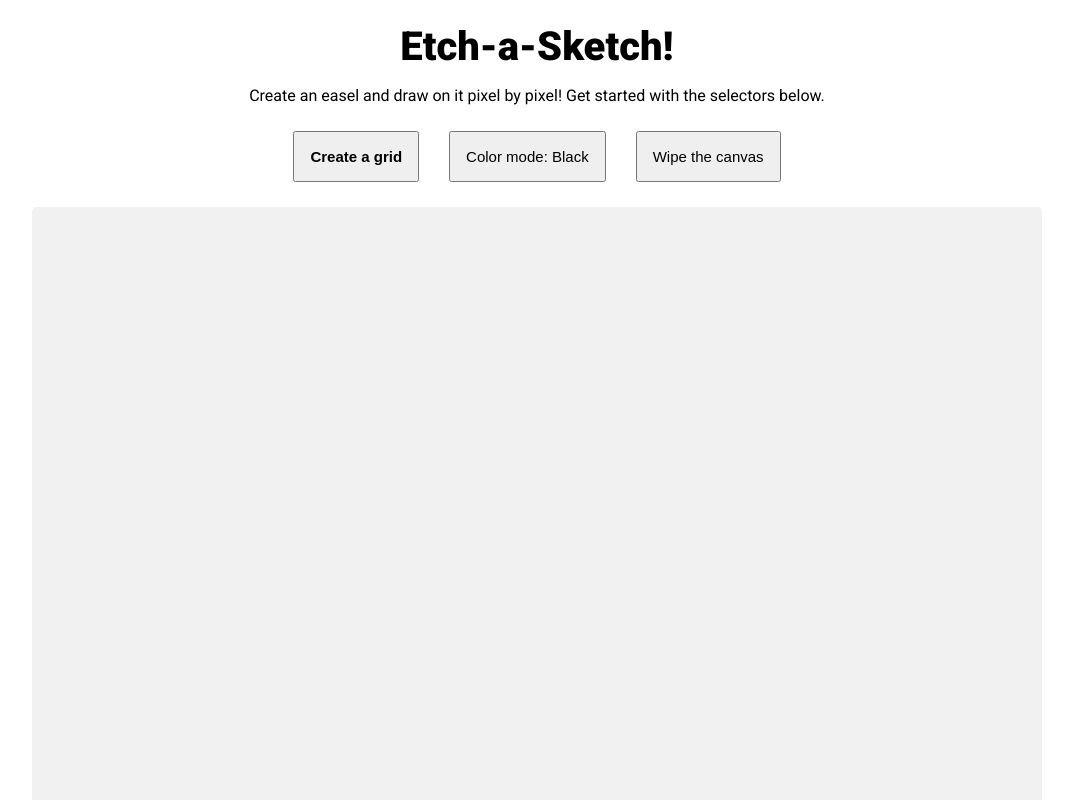
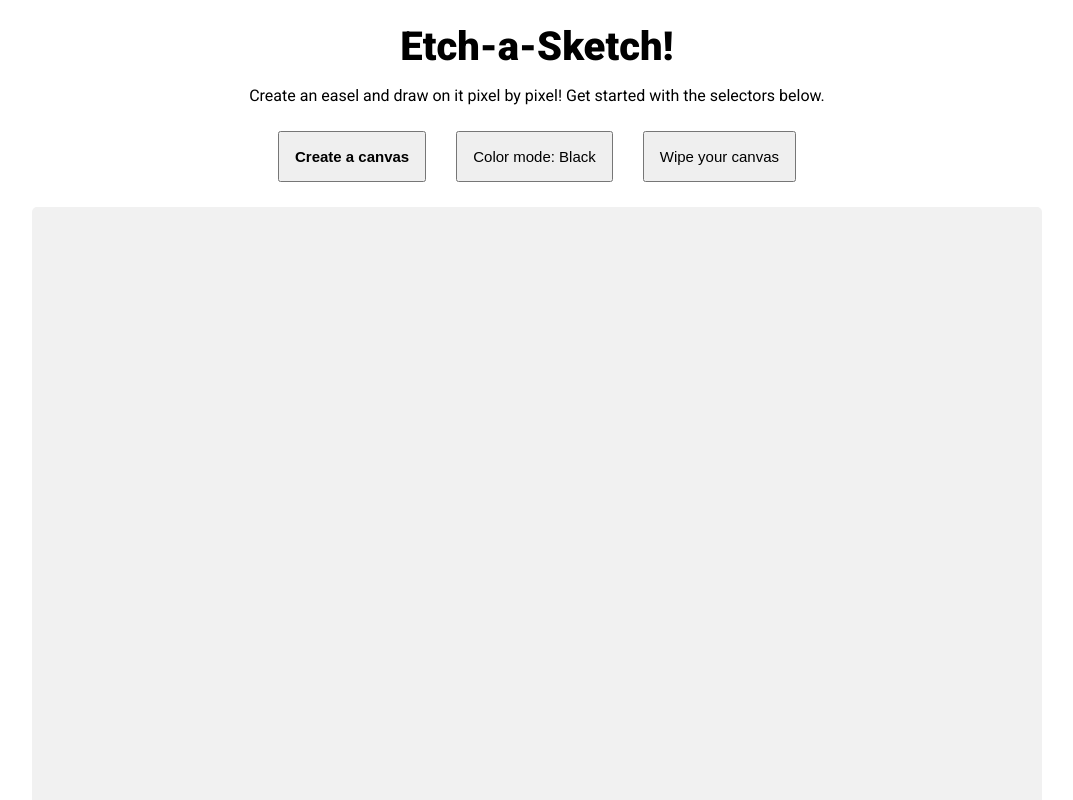
Before and after one commit to KeenanLukeOM/odin-etch-a-sketch, a plain HTML site: page index.html in a window 1280 px wide. Shown: the top 800 px of the page, without its empty margins (103-1176 px from the left). Drawn offline with Linux system fonts and the light colour scheme.

Commit message:
createGridButton language adj

```diff
--- a/index.html
+++ b/index.html
@@ -15,9 +15,9 @@
         <h1 class="title">Etch-a-Sketch!</h1>
         <p class="createText">Create an easel and draw on it pixel by pixel! Get started with the selectors below.</p>
         <div id="optionsWindow">
-            <button id="createGridButton" class="button">Create a grid</button>
+            <button id="createGridButton" class="button">Create a canvas</button>
             <button id="colorModeButton" class="button" class="button">Color mode: Black</button>
-            <button id="wipeCanvasButton" class="button">Wipe the canvas</button>
+            <button id="wipeCanvasButton" class="button">Wipe your canvas</button>
         </div>
     </div>
     <div id="squaresContainer"></div>
```
